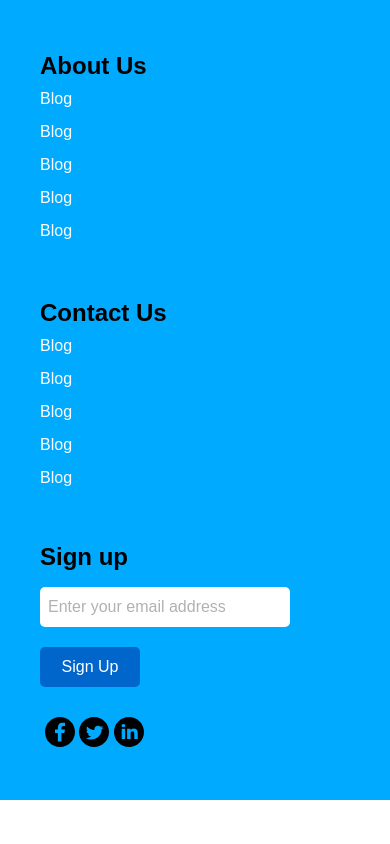
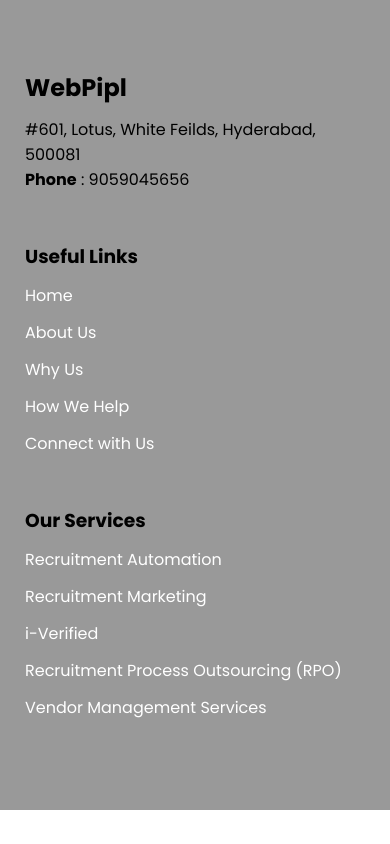
Before and after one commit to amalvarghese593/Footer-updated, a plain HTML site: page index.html in a window 390 px wide. Drawn offline with Linux system fonts and the light colour scheme.

Commit message:
modified

```diff
--- a/index.html
+++ b/index.html
@@ -11,30 +11,27 @@
     <div class="footer-container">
       <div class="footer">
         <div class="footer-heading footer-1">
-          <h2>About Us</h2>
-          <a href="#">Blog</a>
-          <a href="#">Blog</a>
-          <a href="#">Blog</a>
-          <a href="#">Blog</a>
-          <a href="#">Blog</a>
+          <h2>WebPipl</h2>
+          <p>#601, Lotus, White Feilds, Hyderabad, 500081<br>
+          <strong>Phone</strong> : 9059045656</p>
         </div>
         <div class="footer-heading footer-2">
-          <h2>Contact Us</h2>
-          <a href="#">Blog</a>
-          <a href="#">Blog</a>
-          <a href="#">Blog</a>
-          <a href="#">Blog</a>
-          <a href="#">Blog</a>
+          <h3>Useful Links</h3>
+          <a href="#">Home</a>
+          <a href="#">About Us</a>
+          <a href="#">Why Us</a>
+          <a href="#">How We Help</a>
+          <a href="#">Connect with Us</a>
         </div>
         <div class="footer-heading footer-3">
-          <h2>Social Media</h2>
-          <a href="#">Blog</a>
-          <a href="#">Blog</a>
-          <a href="#">Blog</a>
-          <a href="#">Blog</a>
-          <a href="#">Blog</a>
+          <h3>Our Services</h3>
+          <a href="#">Recruitment Automation</a>
+          <a href="#">Recruitment Marketing</a>
+          <a href="#">i-Verified</a>
+          <a href="#">Recruitment Process Outsourcing (RPO)</a>
+          <a href="#">Vendor Management Services</a>
         </div>
-        <div class="footer-signup">
+        <!-- <div class="footer-signup">
           <h2>Sign up</h2>
           <input
             type="email"
@@ -76,7 +73,7 @@
                 d="M12 0c6.627 0 12 5.373 12 12s-5.373 12-12 12S0 18.627 0 12 5.373 0 12 0zM8.951 9.404H6.165V17.5H8.95V9.404zm6.841-.192c-1.324 0-1.993.629-2.385 1.156l-.127.181V9.403h-2.786l.01.484c.006.636.007 1.748.005 2.93l-.015 4.683h2.786v-4.522c0-.242.018-.484.092-.657.202-.483.66-.984 1.43-.984.955 0 1.367.666 1.408 1.662l.003.168V17.5H19v-4.643c0-2.487-1.375-3.645-3.208-3.645zM7.576 5.5C6.623 5.5 6 6.105 6 6.899c0 .73.536 1.325 1.378 1.392l.18.006c.971 0 1.577-.621 1.577-1.398C9.116 6.105 8.53 5.5 7.576 5.5z"
               />
             </svg>
-          </div>
+          </div> -->
         </div>
       </div>
     </div>
--- a/style.css
+++ b/style.css
@@ -1,22 +1,47 @@
+@import url("https://fonts.googleapis.com/css2?family=Poppins:wght@300;400;500;600;700&display=swap");
+@import url("https://fonts.googleapis.com/css2?family=Roboto&display=swap");
+@import url("https://fonts.googleapis.com/css?family=Lato:400,700&display=swap");
+
+@import url("https://fonts.googleapis.com/css2?family=Roboto:wght@400;500&display=swap");
+
+:root {
+  --bg-primary: #d82028;
+  --bg-secondary: #373656;
+  --font-family-primary: "Poppins", sans-serif;
+  --font-family-secondary: "Roboto", sans-serif;
+  --font-family-tertiary: "Lato", sans-serif;
+
+  --color-white: #fff;
+  --first-color: #1a73e8;
+  --input-color: #80868b;
+  --border-color: #dadce0;
+  --footer-bg-color: #f3eed9;
+  --body-font: "Roboto", sans-serif;
+  --normal-font-size: 1rem;
+  --small-font-size: 0.75rem;
+}
 * {
   padding: 0;
   margin: 0%;
-  font-family: "Montserrat", sans-serif;
+  font-family: var(--font-family-primary);
   box-sizing: border-box;
 }
 .footer {
   width: 100%;
-  height: 300px;
-  background-color: #00aaff;
+  /* background-color: #f1e5bc;
+  background-color: #ffa48e; */
+  background-color: #999;
   display: flex;
   justify-content: center;
-  column-gap: 60px;
-  padding-top: 40px;
+  column-gap: 100px;
+  padding-top: 50px;
   padding-bottom: 40px;
   padding-inline: 25px;
 }
 .footer-heading {
-  display: grid;
+  display: flex;
+  flex-direction: column;
+  row-gap: 12px;
 }
 .footer-heading a {
   text-decoration: none;
@@ -26,95 +51,54 @@
   color: black;
   transition: 0.3s ease-out;
 }
-.footer-signup h2 {
-  margin-bottom: 1rem;
+
+.footer-1 {
+  width: 300px;
 }
-#footer-input {
-  width: 250px;
-  height: 40px;
-  border-radius: 5px;
-  border: none;
-  outline: none;
-  padding-left: 0.5rem;
-  font-size: 1rem;
-}
-#footer-input::placeholder {
-  color: #b1b1b1;
-}
-#footer-btn {
-  width: 100px;
-  height: 40px;
-  border-radius: 5px;
-  font-size: 1rem;
-  background-color: #06c;
-  color: #fff;
-  border: none;
-  outline: none;
-  cursor: pointer;
-}
-#footer-btn:hover {
-  cursor: pointer;
-  background-color: rgb(51, 177, 51);
-  transition: all 0.4s ease-out;
-}
-#footer-btn:active {
-  background-color: rgb(44, 221, 44);
-}
-.socialmedia-icons-container {
-  display: none;
-}
-@media screen and (max-width: 972px) {
-  #footer-btn {
-    display: block;
-    margin-top: 20px;
+
+@media screen and (max-width: 1001px) {
+  .footer {
+    column-gap: 70px;
   }
 }
-@media screen and (max-width: 880px) {
-  .footer-3 {
-    display: none;
-  }
-  .footer-signup {
-    position: relative;
-  }
-  #footer-btn {
-    margin-bottom: 30px;
-  }
-  .socialmedia-icons-container {
-    display: inline;
-    padding: 5px;
-    margin-top: 20px;
+@media screen and (max-width: 941px) {
+  .footer {
+    column-gap: 50px;
   }
 }
-@media screen and (max-width: 670px) {
+@media screen and (max-width: 901px) {
   .footer {
-    height: 800px;
-    flex-direction: column;
-    justify-content: space-around;
-    row-gap: 30px;
-    padding-left: 40px;
-  }
-  .footer-heading {
-    line-height: 33px;
-    width: 300px;
-  }
-  .footer-signup {
-    width: 300px;
+    display: grid;
+    grid-template-columns: repeat(2, 300px);
   }
 }
-@media screen and (max-width: 350px) {
-  .footer-heading {
-    line-height: 33px;
-    width: 250px;
+@media screen and (max-width: 720px) {
+  .footer {
+    display: flex;
+    flex-direction: column;
+    padding-left: 40px;
+    padding-top: 70px;
   }
-  .footer-signup {
-    width: 250px;
+  .footer-1 {
+    margin-bottom: 50px;
+    width: inherit;
   }
-  #footer-input {
-    width: 200px;
+  .footer-2 {
+    margin-bottom: 50px;
+  }
+  .footer-3 {
+    margin-bottom: 50px;
   }
 }
-@media screen and (max-width: 300px) {
+@media screen and (max-width: 400px) {
   .footer {
-    padding-left: 20px;
+    padding-left: 25px;
+    padding-right: 25px;
   }
 }
+@media screen and (max-width: 365px) {
+  .footer {
+    padding-left: 15px;
+    padding-right: 15px;
+  }
+}
```
